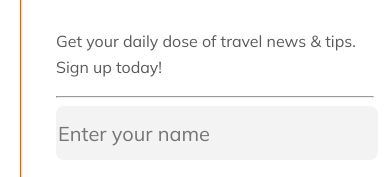
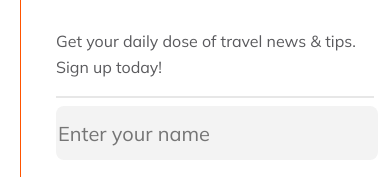
Before and after one commit to AlAmin5550/assignment-2, a plain HTML site: page index.html in a window 390 px wide. Shown: the part 9271-9448 px from the top of the page. Drawn offline with Linux system fonts and the light colour scheme.

Commit message:
Responsive done

```diff
--- a/styles/styles.css
+++ b/styles/styles.css
@@ -51,7 +51,9 @@ body {
     text-align: center;
     max-width: 663px;
 }
-
+hr{
+border:1px solid  rgba(19, 19, 24, 0.10);
+}
 /* Header section */
 header {}
 
```
